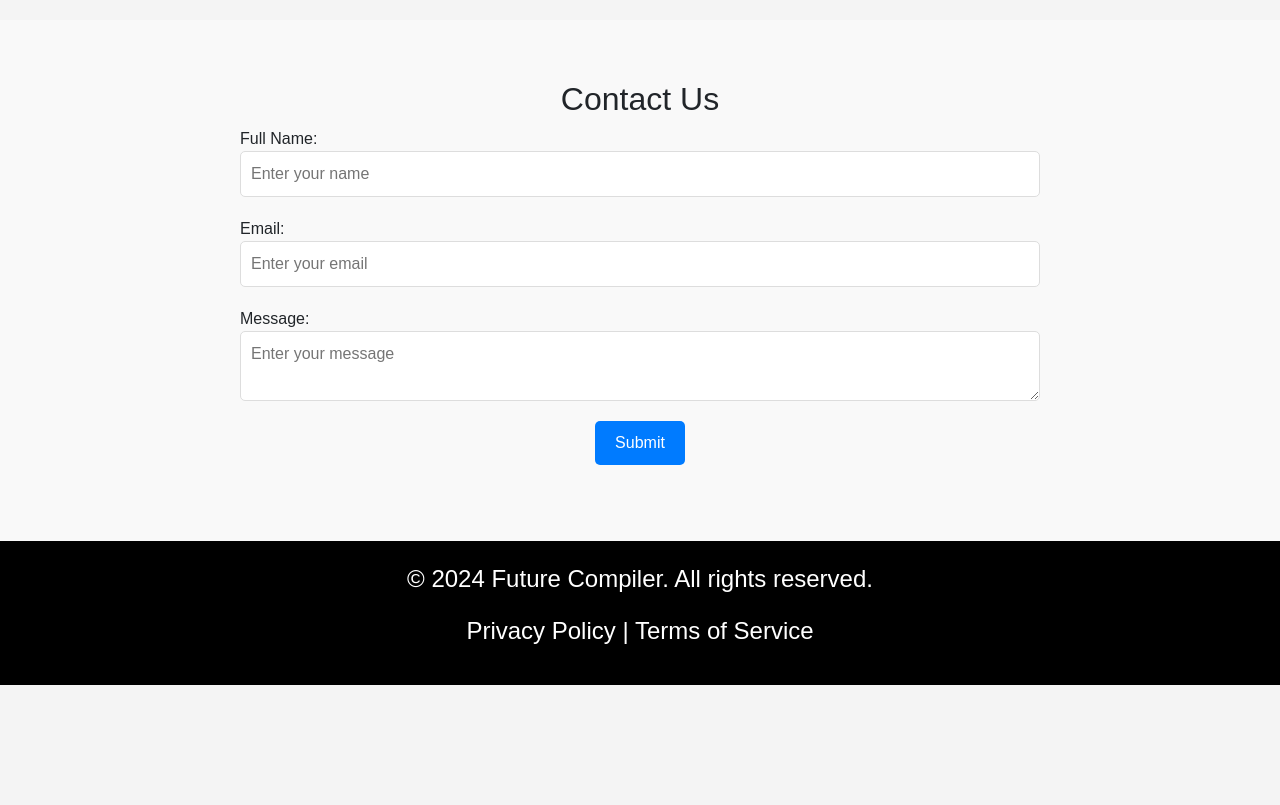
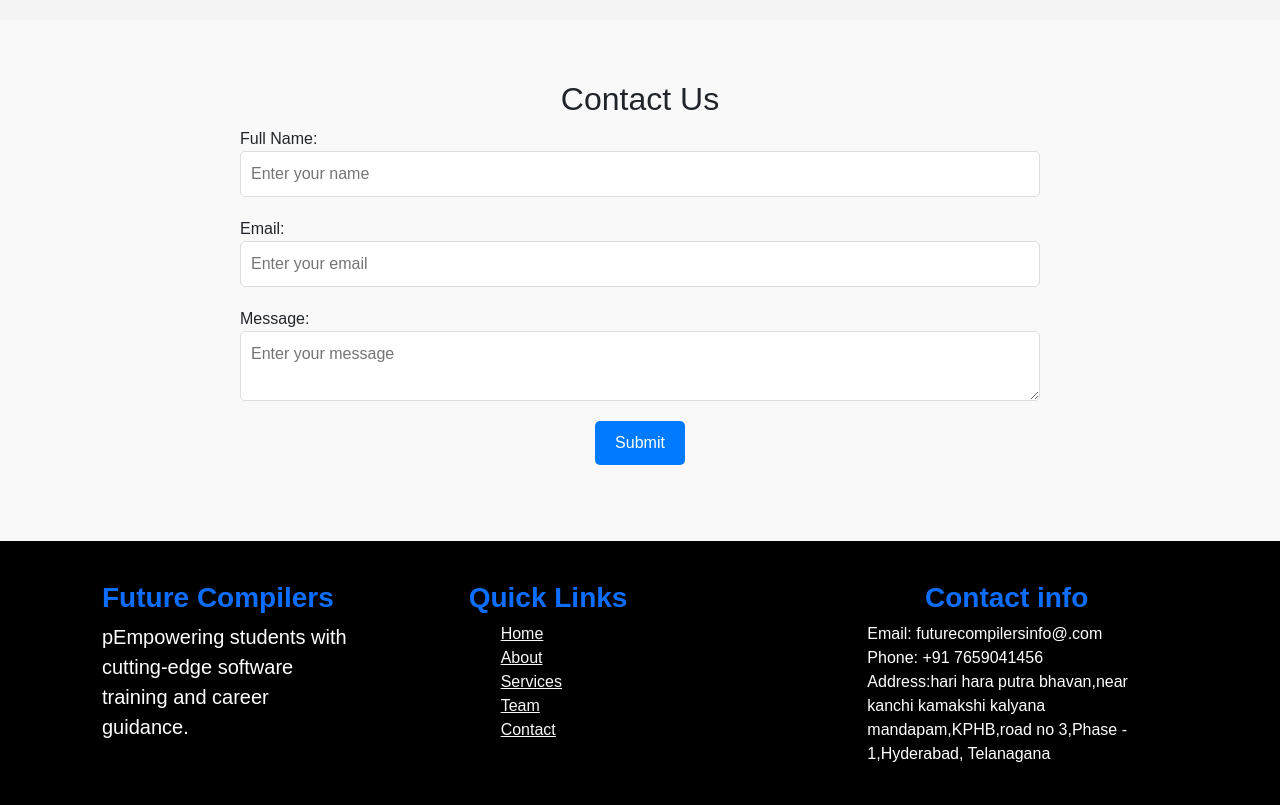
Before and after one commit to BhanuPrakashKundarapu/FutureCompilersStatic, a website: page public/index.html in a window 1280 px wide. Shown: the part 4255-5060 px from the top of the page. Before the commit the page ends 4940 px from the top, so only its background shows below. Drawn offline with nearby package versions, Linux system fonts and the light colour scheme.

Commit message:
23-12-2024

```diff
--- a/public/index.html
+++ b/public/index.html
@@ -491,10 +491,47 @@
       </div>
   </section>
   <footer style="text-align:center; padding:20px; background-color:black; color:white">
-    <p>&copy; 2024 Future Compiler. All rights reserved.</p>
-    <p><a href="/privacy-policy" style="text-decoration:none; color:white">Privacy Policy</a> |
-       <a href="/terms-of-service" style="text-decoration:none; color:white">Terms of Service</a></p>
-</footer>
+    <div class="container text-center">
+      <div class="row">
+        <div class="col-lg-4 col-6">
+          <h3 class="text-primary text-start fw-bold">Future Compilers</h3>
+          <div >
+            <p style="text-align: start;" class="fs-5 w-75">pEmpowering students with cutting-edge software training and career guidance.</p>
+          </div>
+        </div>
+        <div class="col-lg-4 col-6">
+          <div class="text-start">
+            <h3 class="text-primary fw-bold">Quick Links</h3>
+          </div>
+          <div>
+            <ul style="text-align: start;">
+                <li class="text-light list-unstyled "> <a href="#homepage" class="text-light"> Home</a></li>
+                <li class="text-light list-unstyled "> <a href="#aboutus" class="text-light"> About</a></li>
+                <li class="text-light list-unstyled "> <a href="#services" class="text-light"> Services</a></li>
+                <li class="text-light list-unstyled "> <a href="#team" class="text-light"> Team</a></li>
+                <li class="text-light list-unstyled "> <a href="#contact" class="text-light"> Contact</a></li>
+            </ul>
+          </div>
+          <div>
+
+          </div>
+        </div>
+
+        <div class="col-lg-4 col-6">
+          <div>
+            <h3 class="text-primary fw-bold">Contact info</h3>
+          </div>
+          <div>
+            <ul class="text-start">
+              <li class="list-unstyled">Email: futurecompilersinfo@.com</li>
+              <li class="list-unstyled">Phone: +91 7659041456</li>
+              <li class="list-unstyled">Address:hari hara putra bhavan,near kanchi kamakshi kalyana mandapam,KPHB,road no 3,Phase - 1,Hyderabad, Telanagana</li>
+            </ul>
+          </div>
+        </div>
+      </div>
+    </div>
+  </footer>
 
 
 
--- a/public/ptoject.css
+++ b/public/ptoject.css
@@ -1,4 +1,7 @@
 /* services */
+html {
+  scroll-behavior: smooth !important;
+}
 .nav-size {
   font-size: 20px;
 }
```
